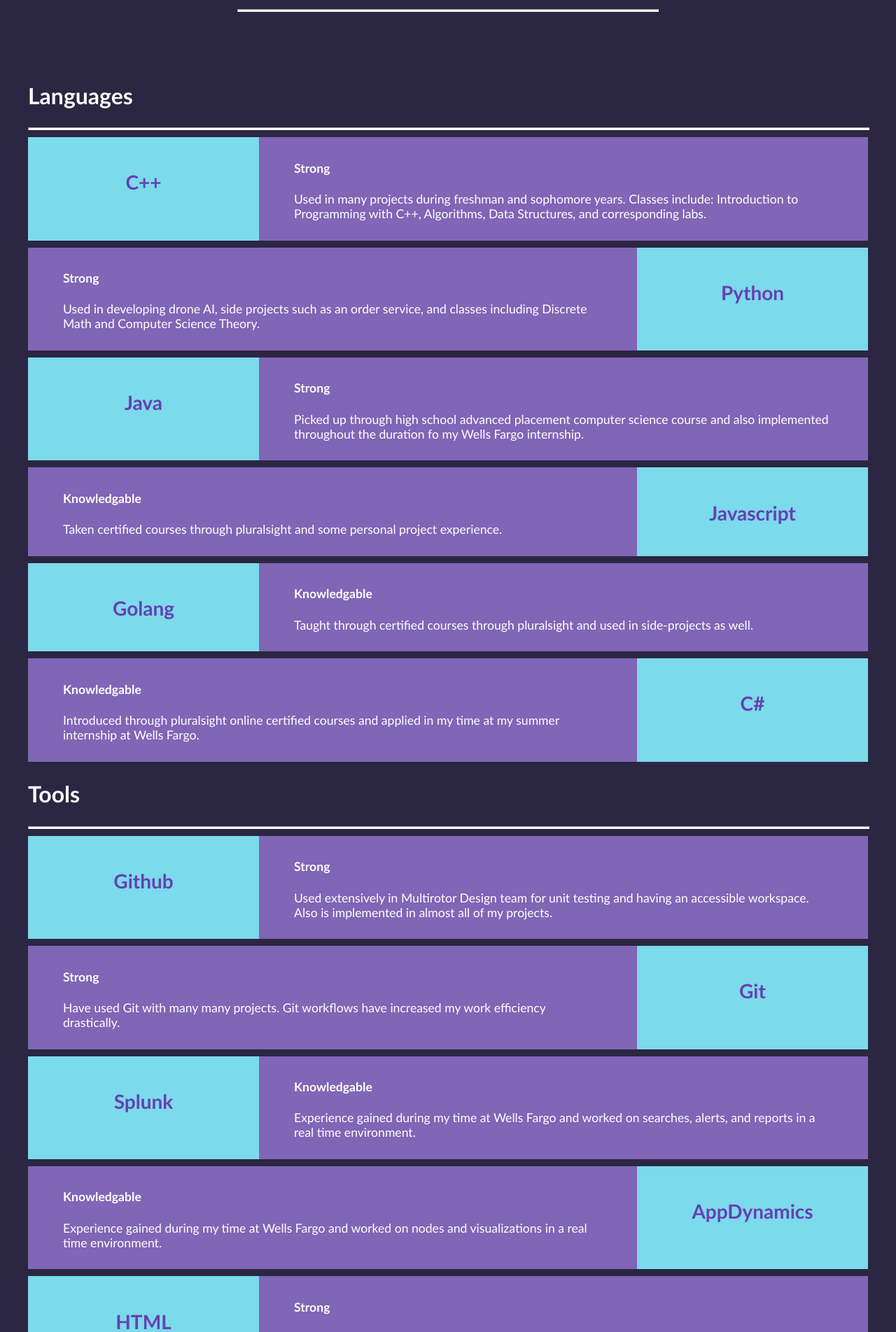
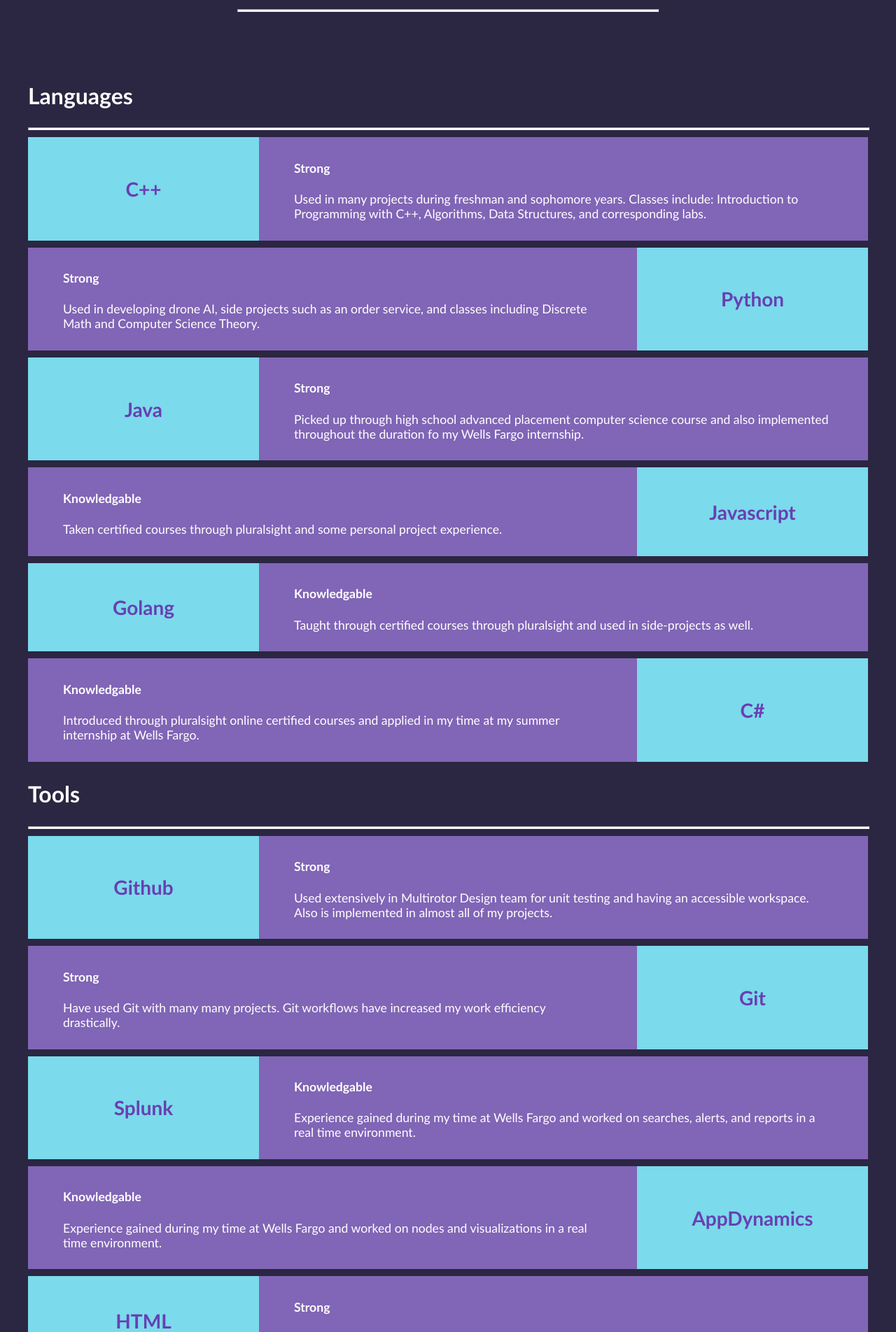
Before and after one commit to thomasfan100/ThomasPortfolio, a Jekyll site: the page built from about.html, in a window 1280 px wide. Shown: the part 1785-3689 px from the top of the page at 70% size. Built offline with Jekyll 4.4.1, drawn with Linux system fonts in a browser that asks for light colours.

Commit message:
testing css changes

```diff
--- a/css/styles.css
+++ b/css/styles.css
@@ -46,8 +46,9 @@
 /* Resume */
 .resume{
     position: relative;
-    padding-bottom: 56.25%;
-    padding-top: 25px;
+    /* used to be bottom 56.25% and top 25px */
+    padding-bottom: 85%;
+    padding-top: 0%;
     height: 0;
 }
 .resume iframe {
@@ -207,10 +208,11 @@
     margin: 10px 0px;
 }
 .skill-name{
-    padding-top:1.6%;
+    display:flex;
+    align-items: center;
     text-align:center;
+    justify-content: center;
     width: 30%;
-    justify-content: center;
     color:rgb(104, 63, 179);
     background-color: rgb(123, 218, 235);
 }
```
